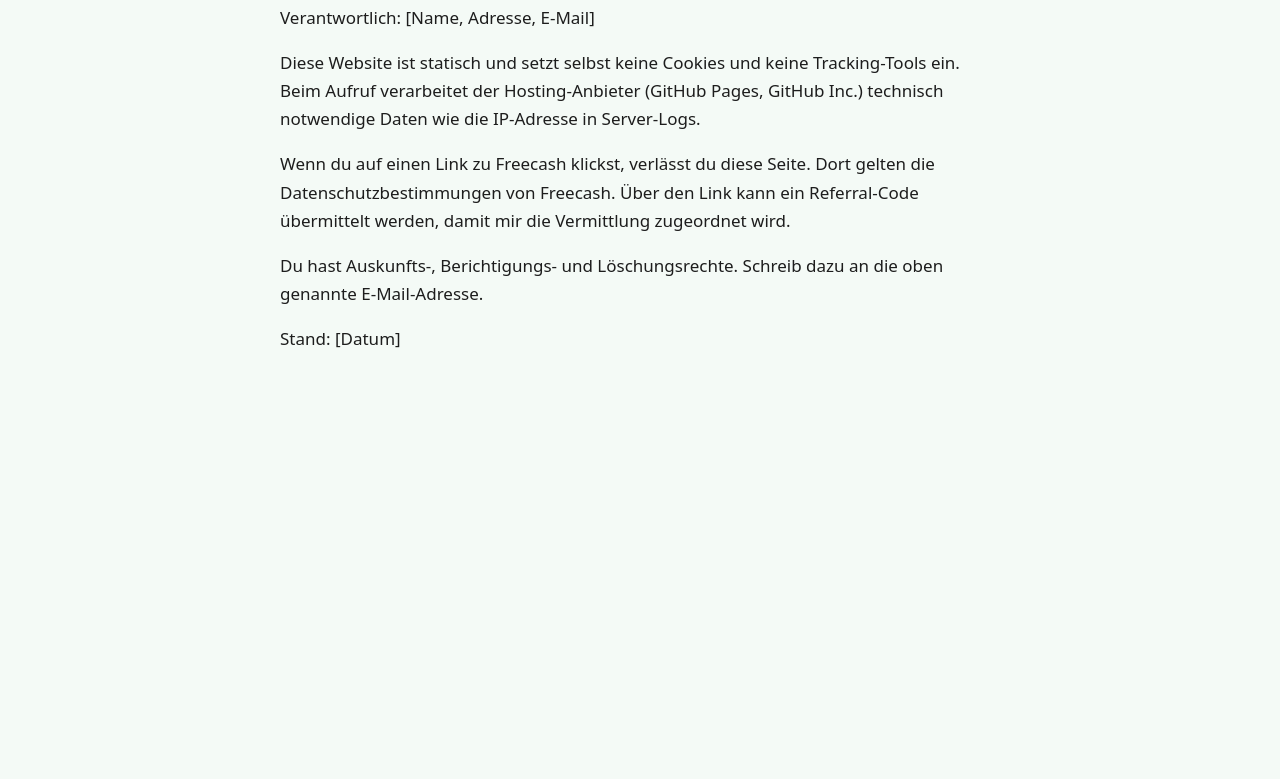
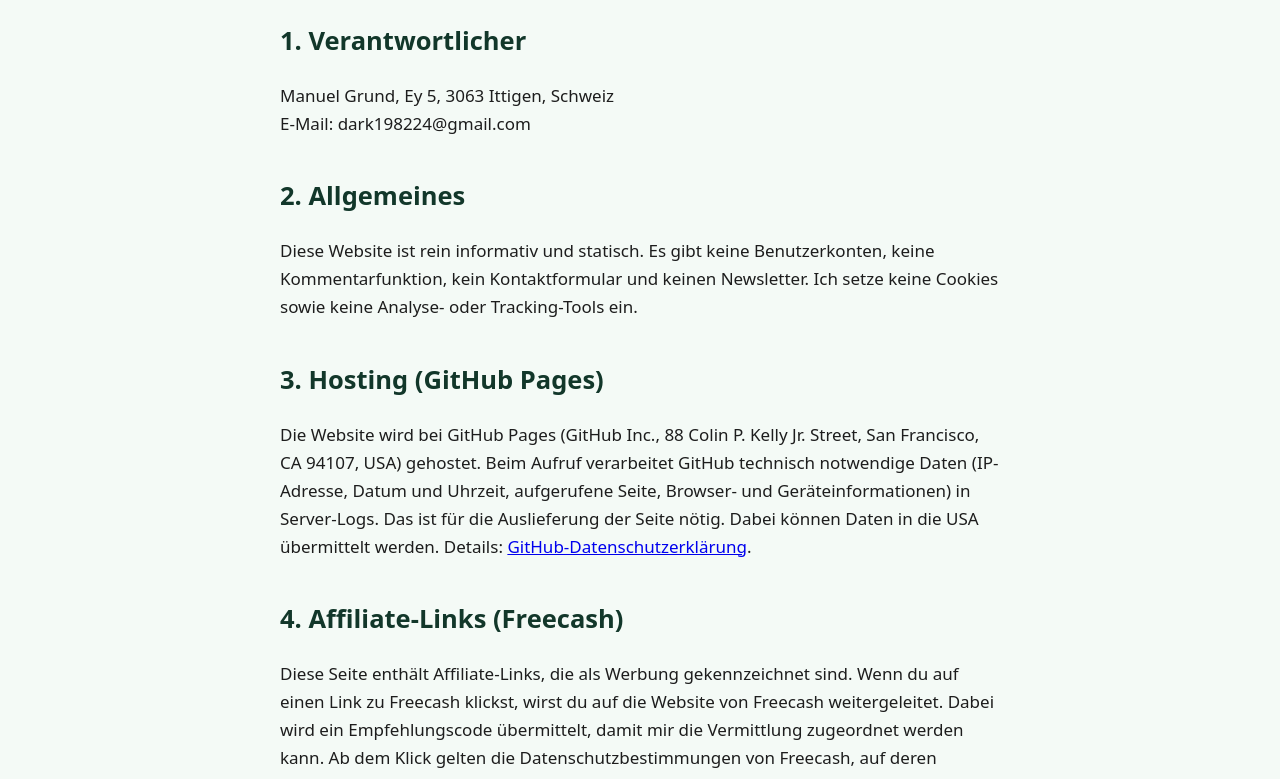
Before and after one commit to nebenverdienstcheck/nebenverdienstcheck.github.io, a plain HTML site: page privacy.html in a window 1280 px wide. Shown: the part 162-941 px from the top of the page. Before the commit the page ends 800 px from the top, so only its background shows below. Drawn offline with Linux system fonts and the light colour scheme.

Commit message:
Add files via upload

```diff
--- a/privacy.html
+++ b/privacy.html
@@ -1,9 +1,12 @@
 <!doctype html>
 <html lang="de"><head><meta charset="utf-8"><meta name="viewport" content="width=device-width,initial-scale=1"><title>Datenschutz | Nebenverdienst-Check</title><meta name="robots" content="noindex"><link rel="stylesheet" href="style.css"></head><body>
 <header><a class="brand" translate="no" href="index.html">Nebenverdienst-Check</a></header>
-<main><h1>Datenschutz</h1>
-<p>Verantwortlich: [Name, Adresse, E-Mail]</p>
-<p>Diese Website ist statisch und setzt selbst keine Cookies und keine Tracking-Tools ein. Beim Aufruf verarbeitet der Hosting-Anbieter (GitHub Pages, GitHub Inc.) technisch notwendige Daten wie die IP-Adresse in Server-Logs.</p>
-<p>Wenn du auf einen Link zu Freecash klickst, verlässt du diese Seite. Dort gelten die Datenschutzbestimmungen von Freecash. Über den Link kann ein Referral-Code übermittelt werden, damit mir die Vermittlung zugeordnet wird.</p>
-<p>Du hast Auskunfts-, Berichtigungs- und Löschungsrechte. Schreib dazu an die oben genannte E-Mail-Adresse.</p>
-<p>Stand: [Datum]</p></main></body></html>
+<main><h1>Datenschutzerklärung</h1>
+<h2>1. Verantwortlicher</h2><p>Manuel Grund, Ey 5, 3063 Ittigen, Schweiz<br>E-Mail: dark198224@gmail.com</p>
+<h2>2. Allgemeines</h2><p>Diese Website ist rein informativ und statisch. Es gibt keine Benutzerkonten, keine Kommentarfunktion, kein Kontaktformular und keinen Newsletter. Ich setze keine Cookies sowie keine Analyse- oder Tracking-Tools ein.</p>
+<h2>3. Hosting (GitHub Pages)</h2><p>Die Website wird bei GitHub Pages (GitHub Inc., 88 Colin P. Kelly Jr. Street, San Francisco, CA 94107, USA) gehostet. Beim Aufruf verarbeitet GitHub technisch notwendige Daten (IP-Adresse, Datum und Uhrzeit, aufgerufene Seite, Browser- und Geräteinformationen) in Server-Logs. Das ist für die Auslieferung der Seite nötig. Dabei können Daten in die USA übermittelt werden. Details: <a href="https://docs.github.com/site-policy/privacy-policies/github-general-privacy-statement" rel="noopener">GitHub-Datenschutzerklärung</a>.</p>
+<h2>4. Affiliate-Links (Freecash)</h2><p>Diese Seite enthält Affiliate-Links, die als Werbung gekennzeichnet sind. Wenn du auf einen Link zu Freecash klickst, wirst du auf die Website von Freecash weitergeleitet. Dabei wird ein Empfehlungscode übermittelt, damit mir die Vermittlung zugeordnet werden kann. Ab dem Klick gelten die Datenschutzbestimmungen von Freecash, auf deren Datenverarbeitung ich keinen Einfluss habe. Ich sehe keine persönlichen Daten von dir. Ich erfahre nur, ob und in welchem Umfang eine Empfehlung erfolgreich war.</p>
+<h2>5. Externe Links und Pinterest</h2><p>Für Inhalte und Datenschutz verlinkter Fremdseiten sind deren Betreiber verantwortlich. Ich betreibe ein Pinterest-Profil, das auf diese Seite verweist. Auf Pinterest gelten dessen Datenschutzbestimmungen. Diese Website bindet keine Pinterest-Plugins ein.</p>
+<h2>6. Deine Rechte</h2><p>Du hast das Recht auf Auskunft, Berichtigung, Löschung und Einschränkung der Verarbeitung deiner Personendaten sowie auf Datenherausgabe. Schreib dazu an die oben genannte E-Mail-Adresse. Du kannst dich beim Eidgenössischen Datenschutz- und Öffentlichkeitsbeauftragten (EDÖB) beschweren. Bei Wohnsitz in der EU oder im UK steht dir zusätzlich die Beschwerde bei deiner lokalen Aufsichtsbehörde offen.</p>
+<h2>7. Änderungen</h2><p>Ich kann diese Erklärung anpassen, wenn sich die Website oder die Rechtslage ändert. Es gilt die jeweils veröffentlichte Version.</p>
+<p>Stand: 18. Oktober 2026</p></main></body></html>
```
Also changed, not shown: imprint.html (+2 -2 lines).
